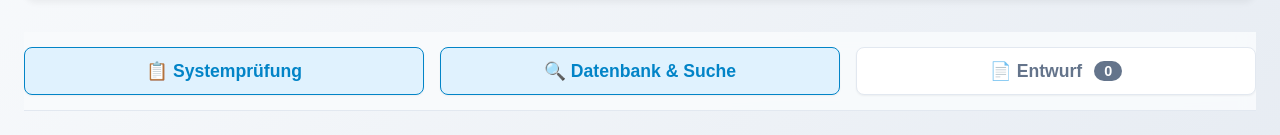
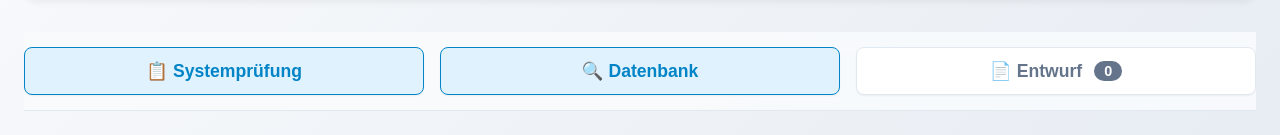
Before and after one commit to soundbier/ArbeitsSafe, a plain HTML site: page index.html in a window 1280 px wide. Shown: the part 149-284 px from the top of the page. Drawn offline with Linux system fonts and the light colour scheme.

Commit message:
Refactor index.html structure and navigation

```diff
--- a/index.html
+++ b/index.html
@@ -32,7 +32,7 @@
                 📋 Systemprüfung
             </button>
             <button type="button" class="tab-btn active" data-tab="tab-search">
-                🔍 Datenbank & Suche
+                🔍 Datenbank
             </button>
             <button type="button" class="tab-btn" data-tab="tab-document">
                 📄 Entwurf <span id="tabCounter" class="tab-badge">0</span>
```
